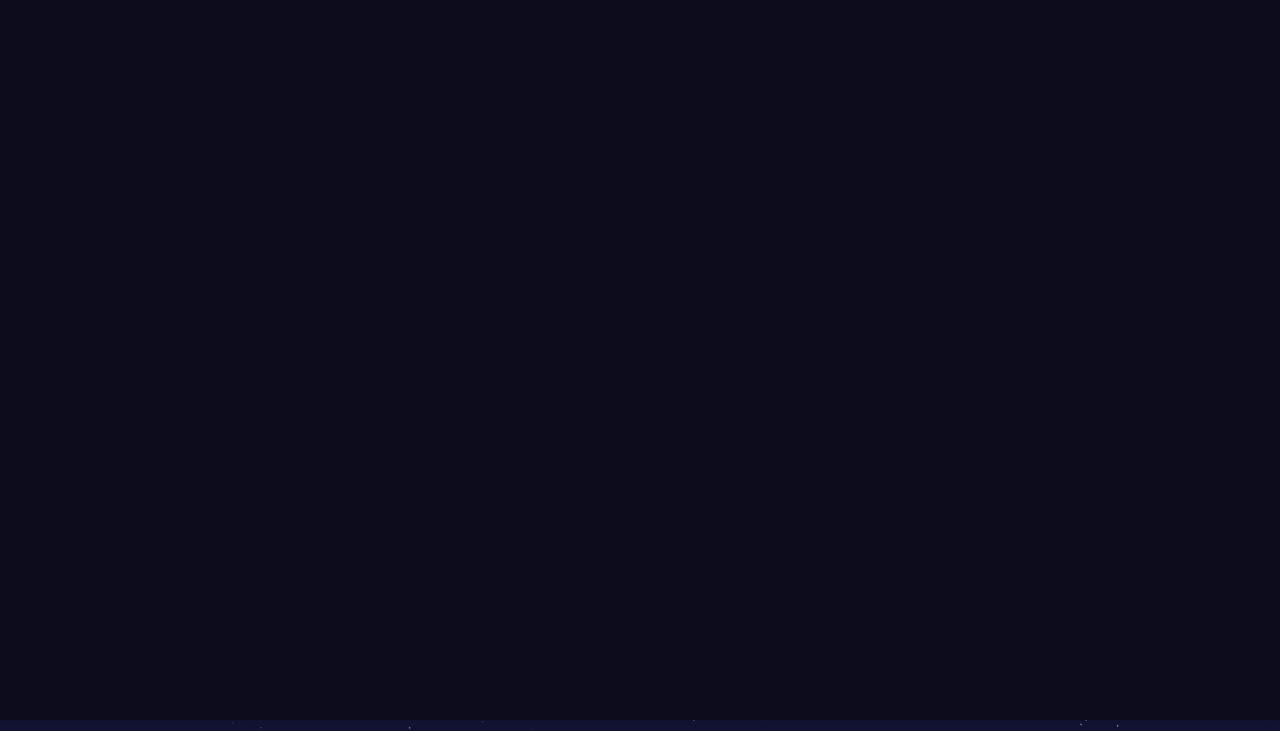
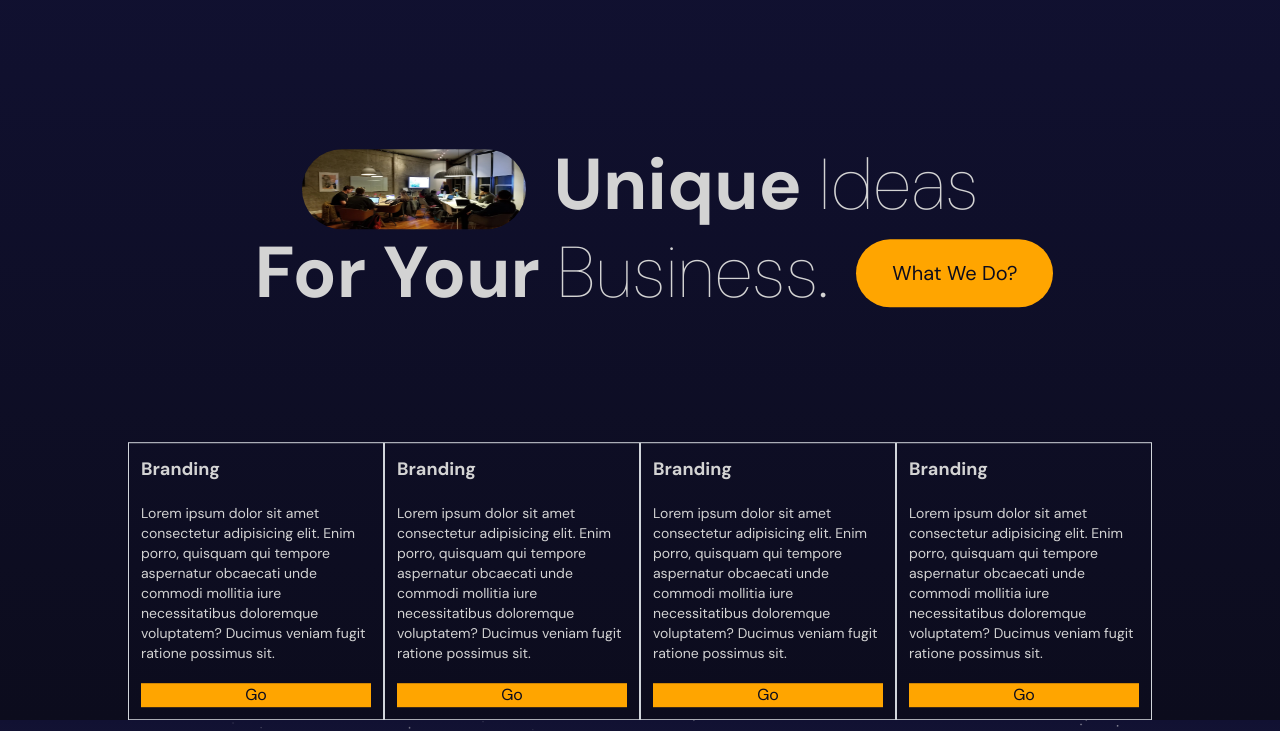
Before and after one commit to Zolawt25/Portfolio, a React (Vite) app: page / in a window 1280 px wide. Shown: the part 1680-2411 px from the top of the page. Built offline with nearby package versions, Linux system fonts and the light colour scheme.

Commit message:
services added

```diff
--- a/src/App.jsx
+++ b/src/App.jsx
@@ -4,6 +4,7 @@ import './App.css'
 import Hero from './components/Hero'
 import Navbar from './components/Navbar'
 import Parallax from './components/Parallax'
+import Services from './components/Services'
 // import { motion, AnimatePresence } from "framer-motion";
 
 
@@ -13,15 +14,17 @@ function App() {
 
   return (
     <div className="text-white">
-      <section className='fullVh bg-main' id="Homepage" style={{background: "linear-gradient(180deg, #111132, #0c0c1d)"}}>
+      <section className='fullVh' id="Homepage" style={{background: "linear-gradient(180deg, #111132, #0c0c1d)"}}>
         <Navbar/>
         <Hero/>
       </section>
-      <section className='fullVh bg-main' id="Services" style={{background: "linear-gradient(180deg, #111132, #0c0c1d)"}}>
+      <section className='fullVh' id="Services" style={{background: "linear-gradient(180deg, #111132, #0c0c1d)"}}>
         <Parallax type="Services"/>
       </section>
-      <section className='fullVh bg-main'>services</section>
-      <section className='fullVh bg-main' id="Portfolio" style={{background: "linear-gradient(180deg, #111132, #505064)"}}>
+      <section className='fullVh overflow-hidden' style={{background: "linear-gradient(180deg, #111132, #0c0c1d)"}}>
+        <Services/>
+      </section>
+      <section className='fullVh' id="Portfolio" style={{background: "linear-gradient(180deg, #111132, #505064)"}}>
         <Parallax type="Portfolio"/>
       </section>
       <section className='fullVh bg-main'>portfolio1</section>
--- /dev/null
+++ b/src/components/Services.jsx
@@ -0,0 +1,81 @@
+import { motion } from "framer-motion";
+
+
+
+
+
+
+
+const vatiants = {
+    hidden:{
+        x: "-100vh",
+        y: 0.1,
+        opacity: 0
+    },
+    visible: {
+        x: 0,
+        opacity: 1,
+        transition: {
+            duration: 1.5,
+            staggerChildren: 0.2
+        }
+    }
+}
+
+const Services = () => {
+  return (
+    <motion.div className="flex flex-col justify-between items-center h-full w-full overflow-hidden"
+     variants={vatiants}
+     initial="hidden"
+     whileInView="visible"
+    >
+      <motion.div className="flex justify-end items-center gap-3 h-24 w-full" variants={vatiants}>
+        <p  className=" text-end font-extralight text-gray-300">I focus on helping your brand grow <br/> and move forward</p>
+        <hr  className=" w-80"/>
+      </motion.div>
+      <motion.div className="flex items-center flex-col" variants={vatiants}>
+        <motion.div className="flex" variants={vatiants}>
+            <div className=" w-56 h-20 rounded-full flex overflow-hidden items-center">
+                <img src="/people.webp" alt="" className=" w-96 h-28"/>
+            </div>
+            <div>
+                <p className="text-7xl font-thin ml-7"><b className="font-bold cursor-default hover:text-btnColor">Unique</b> Ideas</p>
+            </div>
+        </motion.div>
+
+        <motion.div className="flex items-center mt-2" variants={vatiants}>
+            <p className="text-7xl font-thin ml-7"><b className="font-bold cursor-default hover:text-btnColor">For Your</b> Business.</p>
+            <button className="ml-7 py-5 px-9 text-xl text-main rounded-full cursor-default bg-btnColor">What We Do?</button>
+        </motion.div>
+      </motion.div>
+      <motion.div className="flex px-10per" variants={vatiants}>
+      <div className="flex flex-col gap-5 border border-gray-300 p-3">
+            <p className="font-bold text-lg">Branding</p>
+            <p className=" text-sm">Lorem ipsum dolor sit amet consectetur adipisicing elit. Enim porro, quisquam qui tempore aspernatur obcaecati unde commodi mollitia iure necessitatibus doloremque voluptatem? Ducimus veniam fugit ratione possimus sit.</p>
+            <button className="bg-btnColor text-main">Go</button>
+
+        </div>
+        <div className="flex flex-col gap-5 border border-gray-300 p-3">
+            <p className="font-bold text-lg">Branding</p>
+            <p className=" text-sm">Lorem ipsum dolor sit amet consectetur adipisicing elit. Enim porro, quisquam qui tempore aspernatur obcaecati unde commodi mollitia iure necessitatibus doloremque voluptatem? Ducimus veniam fugit ratione possimus sit.</p>
+            <button className="bg-btnColor text-main">Go</button>
+
+        </div>
+        <div className="flex flex-col gap-5 border border-gray-300 p-3">
+            <p className="font-bold text-lg">Branding</p>
+            <p className=" text-sm">Lorem ipsum dolor sit amet consectetur adipisicing elit. Enim porro, quisquam qui tempore aspernatur obcaecati unde commodi mollitia iure necessitatibus doloremque voluptatem? Ducimus veniam fugit ratione possimus sit.</p>
+            <button className="bg-btnColor text-main">Go</button>
+
+        </div>
+        <div className="flex flex-col gap-5 border border-gray-300 p-3">
+            <p className="font-bold text-lg">Branding</p>
+            <p className=" text-sm">Lorem ipsum dolor sit amet consectetur adipisicing elit. Enim porro, quisquam qui tempore aspernatur obcaecati unde commodi mollitia iure necessitatibus doloremque voluptatem? Ducimus veniam fugit ratione possimus sit.</p>
+            <button className="bg-btnColor text-main">Go</button>
+
+        </div>
+      </motion.div>
+    </motion.div>
+  )
+}
+
+export default Services
--- a/tailwind.config.js
+++ b/tailwind.config.js
@@ -9,7 +9,8 @@ export default {
       colors:{
         main: "#0c0c1d",
         hero: "#ffffff09",
-        secondery: "#111132"
+        secondery: "#111132",
+        btnColor: "#FFA500"
       },
       maxWidth: {
         "9xl": "1366px"
```
